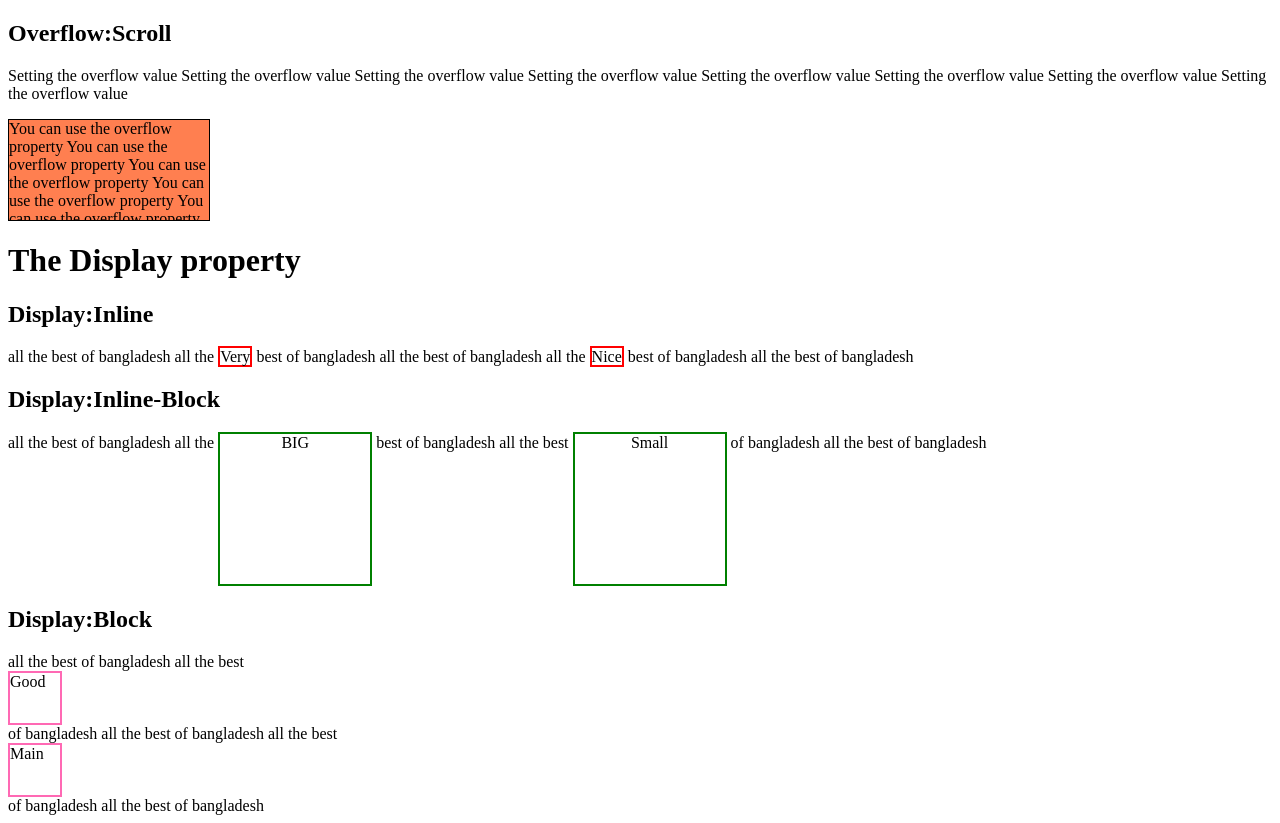
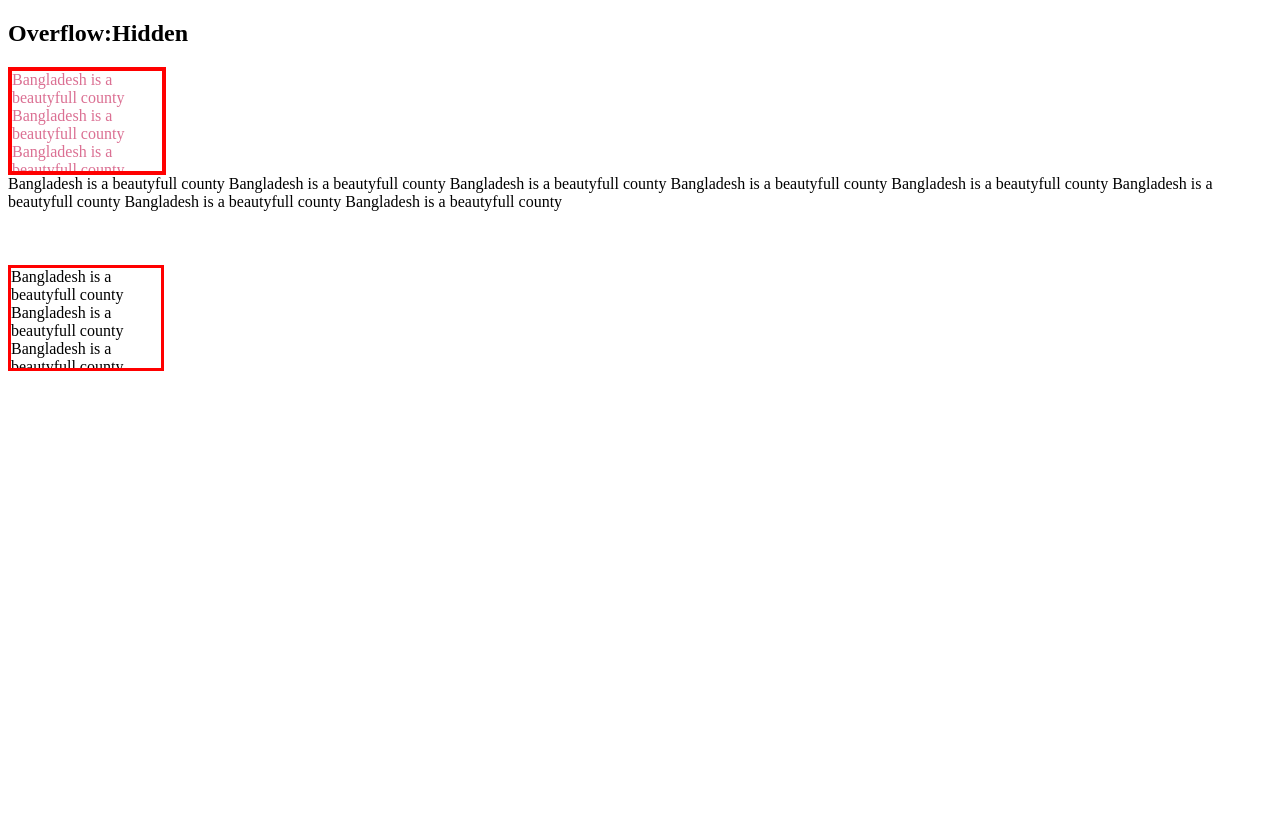
Before and after one commit to mdnlislam/html, a React (Vite) app: page / in a window 1280 px wide. After the commit the page ends 800 px from the top, so only its background shows below. Built offline with nearby package versions, Linux system fonts and the light colour scheme.

Commit message:
modification

```diff
--- a/src/App.css
+++ b/src/App.css
@@ -1,29 +1,24 @@
-
 
 
 .text{
-  background-color: coral;
-  width: 200px;
+  width: 150px;
   height: 100px;
-  border: 1px solid black;
-  overflow: scroll;
+  border: 4px solid red;
+  color: palevioletred;
+  overflow: hidden;
+
 }
-.A{
-  width: 100px;
+/* .font{
+  width: 150px;
   height: 100px;
-  border: 2px solid red;
-  display: inline;
+  border: 4px solid pink;
+  overflow: visible;
+  color: blue;
+
+} */
+.back{
+  width: 150px;
+  height: 100px;
+  border: 3px solid red;
+  overflow:clip;
 }
-.B{
-  width: 150px;
-  height: 150px;
-  border: 2px solid green;
-  display: inline-block;
-  text-align: center;
-}
-.D{
-  width: 50px;
-  height: 50px;
-  border: 2px solid hotpink;
-  display: block;
-}
--- a/src/components/Product-card.jsx
+++ b/src/components/Product-card.jsx
@@ -6,47 +6,43 @@ function ProductCard() {
 
       <div className="main-card">
 
+                  <h2>Overflow:Hidden</h2>
 
-              <h2>Overflow:Scroll</h2>
-              <p> Setting the overflow value Setting the overflow value
-              Setting the overflow value
-              Setting the overflow value
-              Setting the overflow value
-              Setting the overflow value
-              Setting the overflow value
-              Setting the overflow value </p>
-              <div className="text">
-               You can use the overflow property
-               You can use the overflow property
-               You can use the overflow property
-               You can use the overflow property
-               You can use the overflow property
-               You can use the overflow property
-               You can use the overflow property
-               </div>
+                   <div className="text">
+                     Bangladesh is a beautyfull county
+                     Bangladesh is a beautyfull county
+                     Bangladesh is a beautyfull county
+                     Bangladesh is a beautyfull county
+                     Bangladesh is a beautyfull county
+                     Bangladesh is a beautyfull county
+                     Bangladesh is a beautyfull county
+                     Bangladesh is a beautyfull county
+                   </div>
+                   <div className="font">
+                     Bangladesh is a beautyfull county
+                     Bangladesh is a beautyfull county
+                     Bangladesh is a beautyfull county
+                     Bangladesh is a beautyfull county
+                     Bangladesh is a beautyfull county
+                     Bangladesh is a beautyfull county
+                     Bangladesh is a beautyfull county
+                     Bangladesh is a beautyfull county
+                   </div>
+                   <br />
+                   <br />
+                   <br />
 
+                   <div className="back">
+                     Bangladesh is a beautyfull county
+                     Bangladesh is a beautyfull county
+                     Bangladesh is a beautyfull county
+                     Bangladesh is a beautyfull county
+                     Bangladesh is a beautyfull county
+                     Bangladesh is a beautyfull county
+                     Bangladesh is a beautyfull county
+                     Bangladesh is a beautyfull county
+                   </div>
 
-               <h1>The Display property</h1>
-               <h2>Display:Inline</h2>
-               <div>all the best of bangladesh
-               all the <span className="A">Very</span> best of bangladesh
-               all the best of bangladesh
-               all the <span className="A">Nice</span> best of bangladesh
-               all the best of bangladesh </div>
-
-                <h2>Display:Inline-Block</h2>
-              <div>  all the best of bangladesh
-                all the <span className="B">BIG</span> best of bangladesh
-                all the best <span className="B">Small</span> of bangladesh
-                all the best of bangladesh </div>
-
-              <h2>Display:Block</h2>
-              <div>all the best of bangladesh
-              all the best <span className="D">Good</span> of bangladesh
-              all the best of bangladesh
-              all the best <span className="D">Main</span> of bangladesh
-              all the best of bangladesh
-              </div>
 
       </div>
 
```
